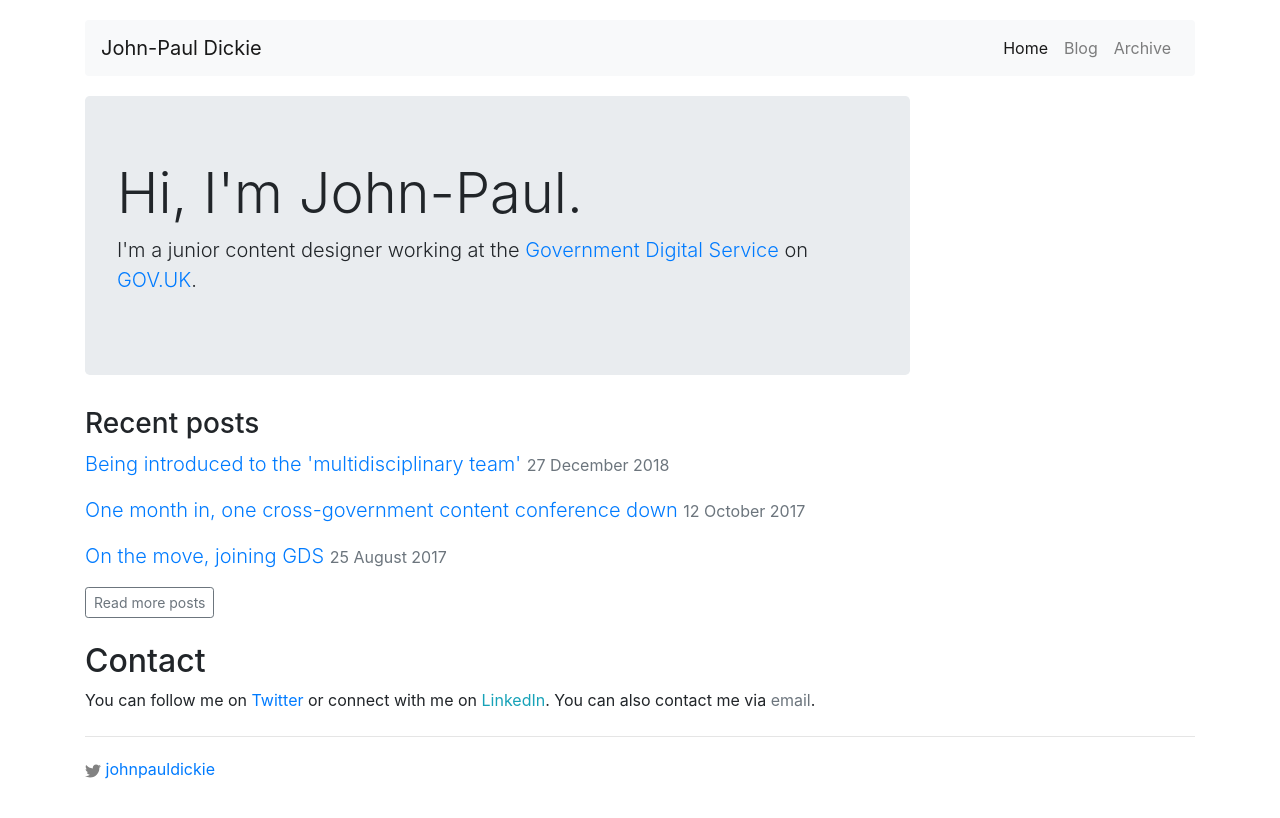
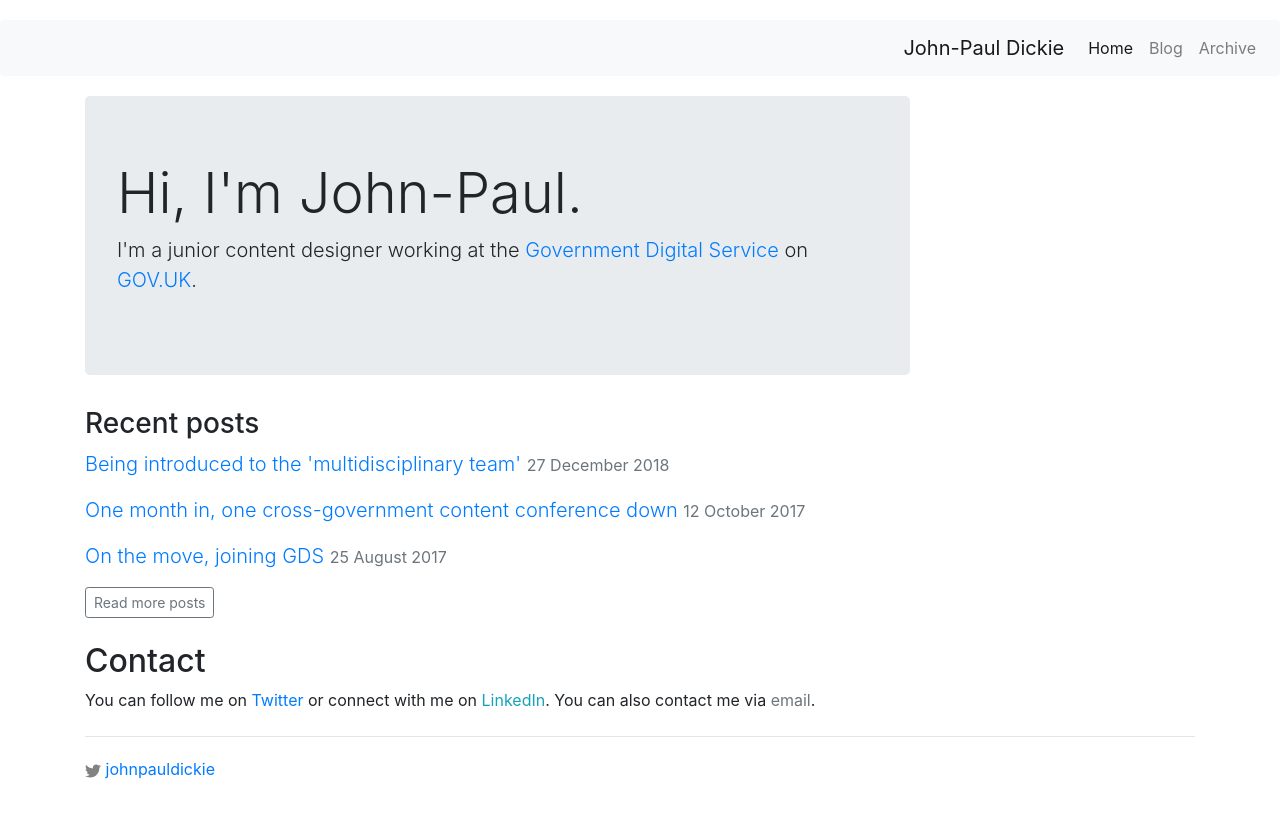
Before and after one commit to johnpauldickie/johnpauldickie.github.io, a Jekyll site: the page built from index.html, in a window 1280 px wide. Shown: the top 818 px of the page. Built offline with Jekyll 4.4.1, drawn with Linux system fonts in a browser that asks for light colours.

Commit message:
Navbar changes

```diff
--- a/_includes/header.html
+++ b/_includes/header.html
@@ -1,5 +1,8 @@
 
   <nav class="navbar navbar-expand-lg navbar-light bg-light rounded">
+    <div class="container">
+
+    </div>
       <a class="navbar-brand" href="{{ "/" | relative_url }}">{{ site.title | escape }}</a>
     <button class="navbar-toggler collapsed" type="button" data-toggle="collapse" data-target="#navbarsExample10" aria-controls="navbarsExample10" aria-expanded="false" aria-label="Toggle navigation">
       <span class="navbar-toggler-icon"></span>
@@ -18,4 +21,5 @@
         </li>
       </ul>
     </div>
+    </div>
   </nav>
--- a/_layouts/default.html
+++ b/_layouts/default.html
@@ -4,8 +4,8 @@
   {% include head.html %}
 
   <body>
+    {% include header.html %}
 <div class="container">
-    {% include header.html %}
     <main role="main">
       {{ content }}
 
--- a/_layouts/page.html
+++ b/_layouts/page.html
@@ -8,8 +8,9 @@ layout: page
   {% include head.html %}
 
   <body>
+    {% include header.html %}
+
 <div class="container">
-    {% include header.html %}
 
     <main role="main">
       <div class="row">
```
